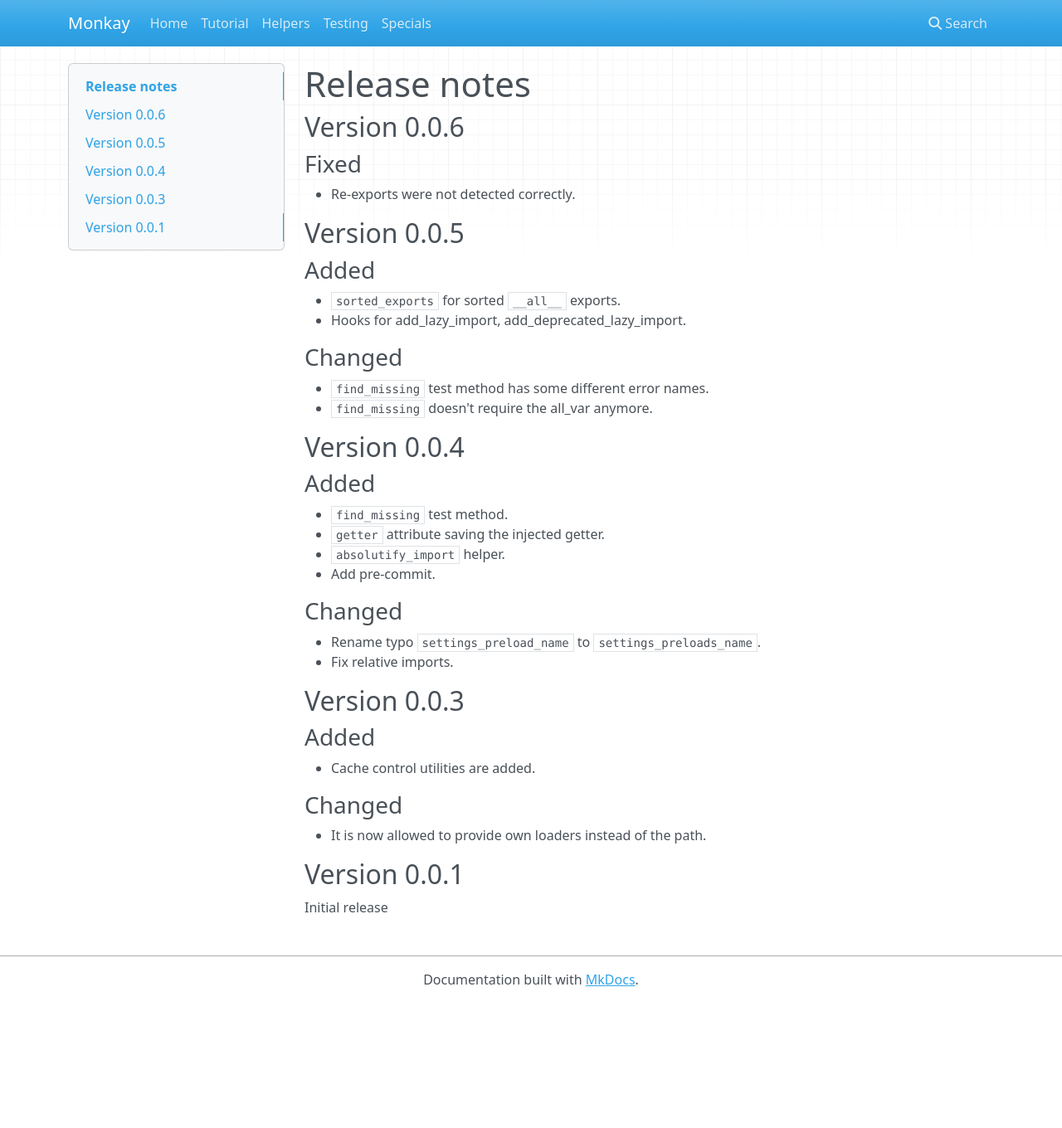
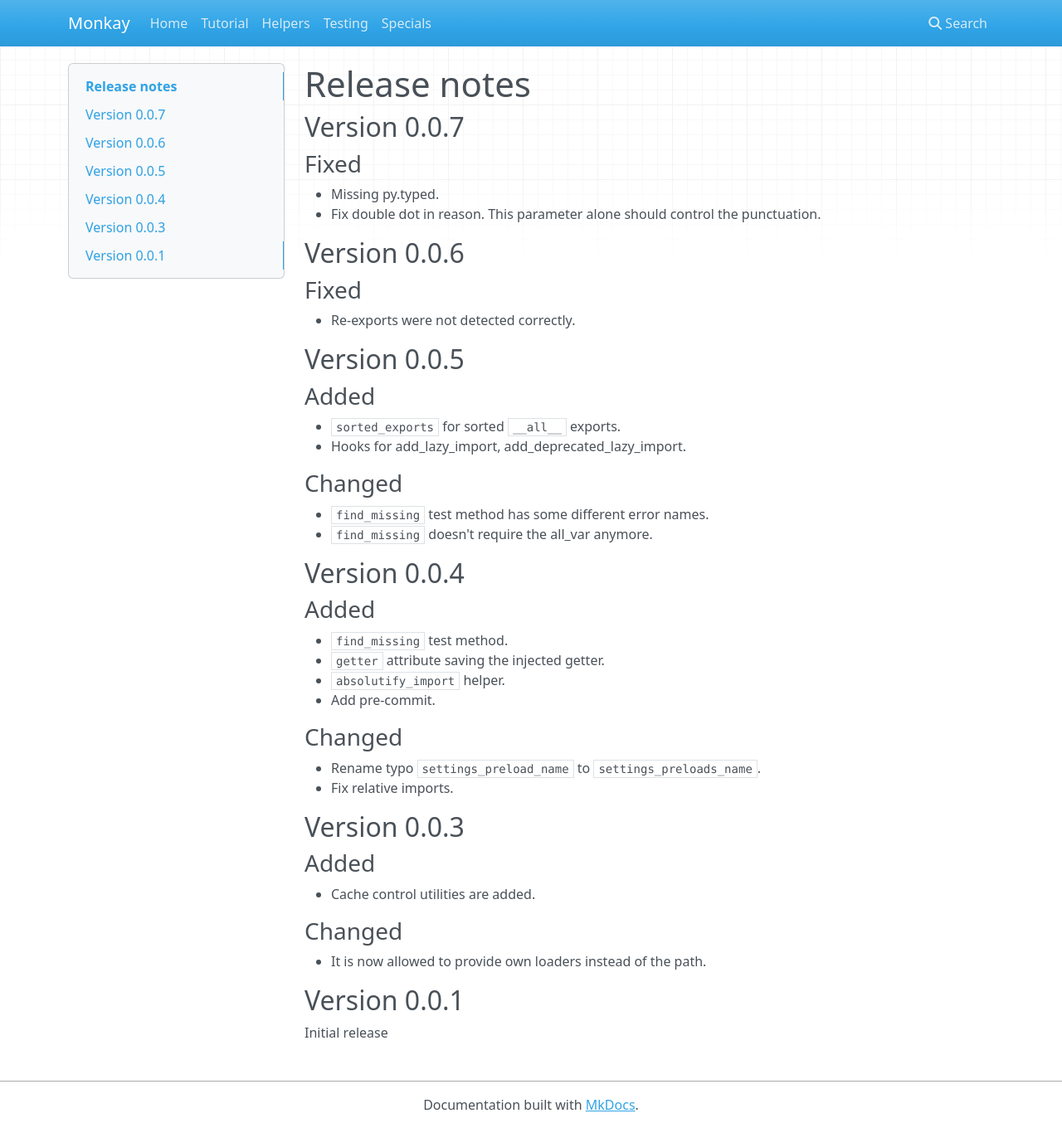
Before and after one commit to dymmond/monkay, an MkDocs documentation site: the page built from docs/release-notes.md, in a window 1280 px wide and 1360 px high. Shown: the whole window at 83% size. Built offline with MkDocs 1.6.1, drawn with Linux system fonts in a browser that asks for light colours; nearby versions of some CDN libraries.

Commit message:
add missing py.typed (#6)
Changes:

- add missing py.typed
- don't add dot to reason

```diff
--- a/docs/release-notes.md
+++ b/docs/release-notes.md
@@ -1,5 +1,11 @@
 # Release notes
 
+## Version 0.0.7
+
+### Fixed
+
+- Missing py.typed.
+- Fix double dot in reason. This parameter alone should control the punctuation.
 
 ## Version 0.0.6
 
--- a/monkay/__about__.py
+++ b/monkay/__about__.py
@@ -1,4 +1,4 @@
 # SPDX-FileCopyrightText: 2024-present alex <devkral@web.de>
 #
 # SPDX-License-Identifier: BSD-3-Clauses
-__version__ = "0.0.6"
+__version__ = "0.0.7"
```
Also changed, not shown: docs/helpers.md (+1 -1 lines), docs/specials.md (+3 -3 lines), docs/tutorial.md (+1 -1 lines), 6 other files.
